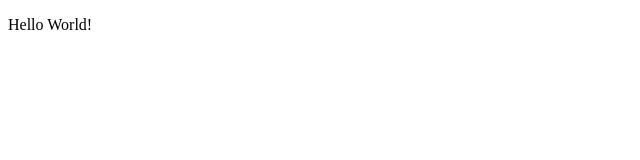
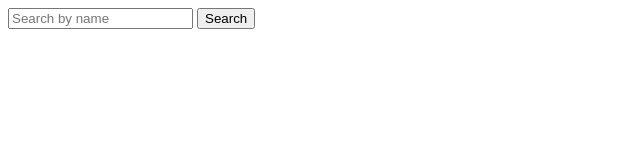
Before and after one commit to ccfz/ghJob, a website: page app/index.html in a window 1280 px wide. Shown: the whole page, without its empty margins (0-640 px from the left). Drawn offline with nearby package versions, Linux system fonts and the light colour scheme.

Commit message:
search field and button done

```diff
--- a/app/index.html
+++ b/app/index.html
@@ -8,6 +8,12 @@
 
 </head>
   <body>
-  <p> Hello World! <p>
+    <form novalidate>
+      <input id='searchfield' type='text' placeholder='Search by name'>
+      <button id='searchbutton'>Search</button>
+    </form>
+
+
+
   </body>
 </html>
```
Also changed, not shown: test/e2e/ghJobFeatures.js (+15 -2 lines), 1 other file.
